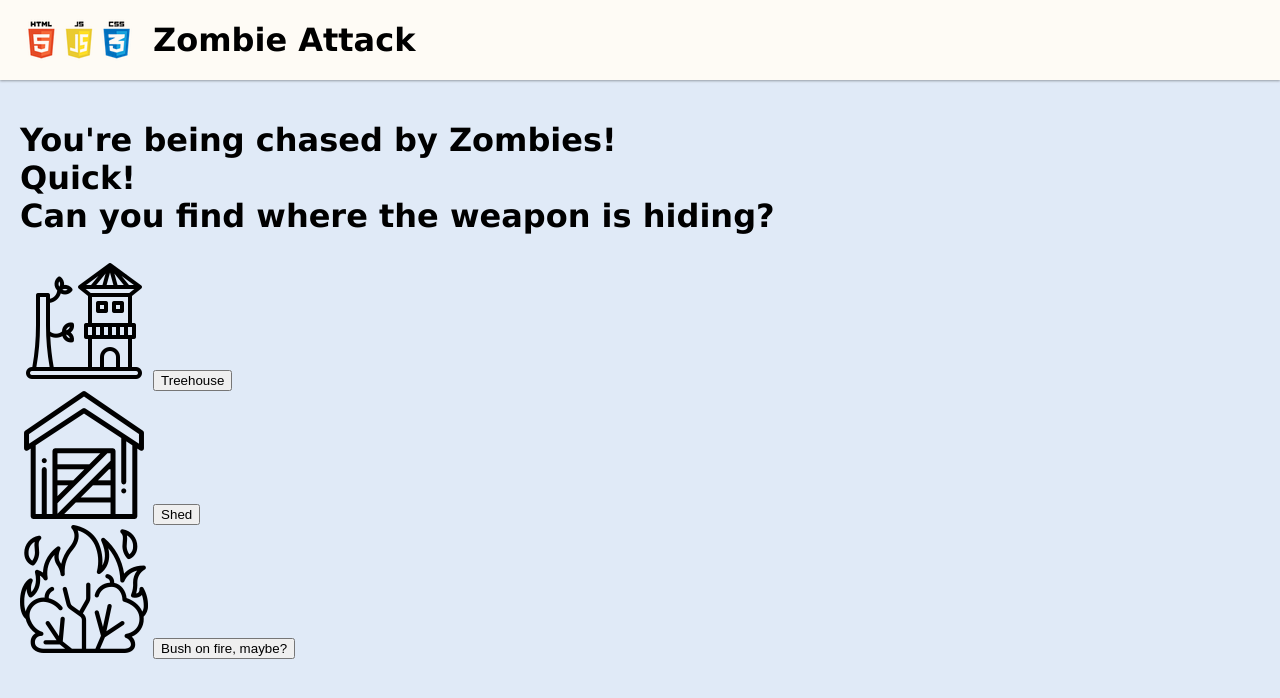
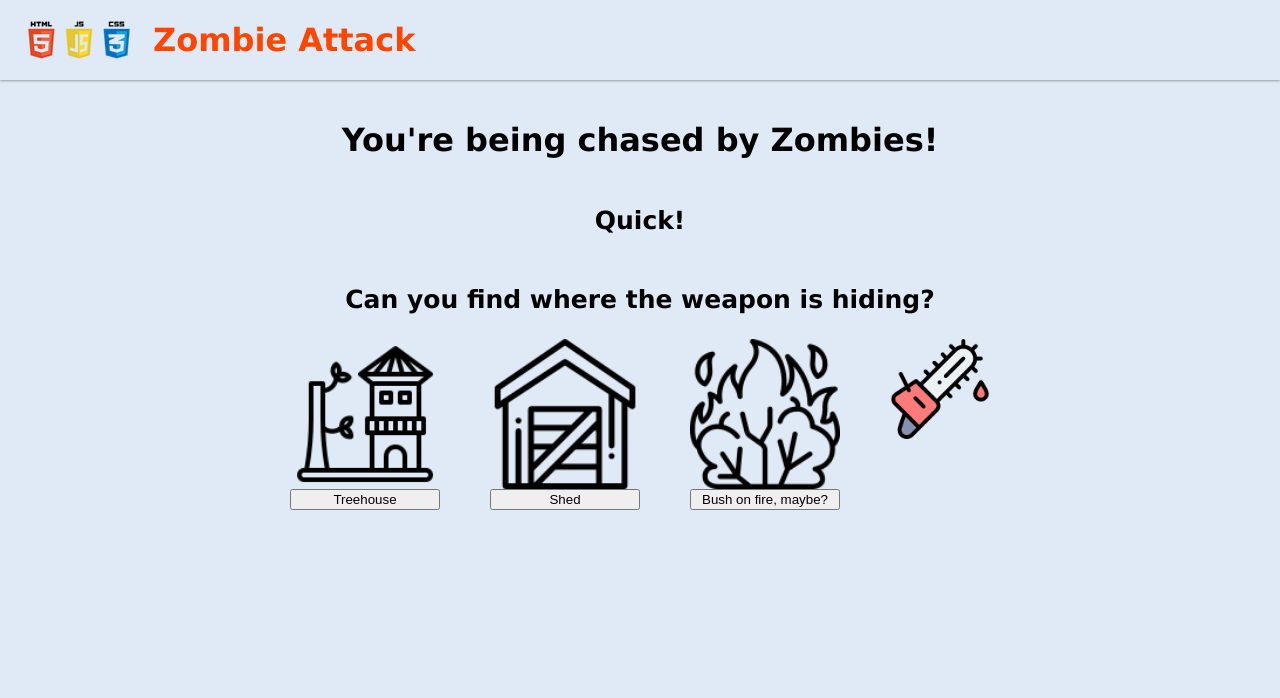
Before and after one commit to jessicalmosby/special-chainsaw-game, a plain HTML site: page index.html in a window 1280 px wide. Drawn offline with Linux system fonts and the light colour scheme.

Commit message:
added styling to style.css and chainsaw img

```diff
--- a/index.html
+++ b/index.html
@@ -19,6 +19,7 @@
         <!-- css -->
         <link rel="stylesheet" href="styles/reset.css" />
         <link rel="stylesheet" href="styles/global.css" />
+        <link rel="stylesheet" href="styles/style.css" />
         <!-- add link for page specific css -->
     </head>
 
@@ -29,21 +30,25 @@
         </header>
 
         <main>
-            <h1>
-                You're being chased by Zombies!<br />Quick!<br />Can you find where the weapon is
-                hiding?
-            </h1>
-            <section class="hidingSpots">
-                <div>
+            <h1>You're being chased by Zombies!</h1>
+            <p>Quick!</p>
+            <p>Can you find where the weapon is hiding?</p>
+            <section class="hiding-spots">
+                <div class="hiding-spot">
                     <img src="/assets/3611309.png" />
                     <button>Treehouse</button>
                 </div>
-                <div>
+                <div class="hiding-spot">
                     <img src="/assets/shed.png" />
                     <button>Shed</button>
                 </div>
-                <div><img src="/assets/bush.png"</div>
-                <button>Bush on fire, maybe?</button>
+                <div class="hiding-spot">
+                    <img src="/assets/bush.png" />
+                    <button>Bush on fire, maybe?</button>
+                </div>
+                <div>
+                    <img class="chainsaw" src="/assets/chainsaw.png" />
+                </div>
             </section>
         </main>
     </body>
--- a/styles/global.css
+++ b/styles/global.css
@@ -21,8 +21,8 @@ header {
     display: flex;
     align-items: center;
     gap: 10px;
-
-    background-color: var(--header-background);
+    color: orangered;
+    background-color: black (--header-background);
     box-shadow: 0 1px 3px rgba(0, 0, 0, 0.12), 0 1px 2px rgba(0, 0, 0, 0.24);
 }
 
--- /dev/null
+++ b/styles/style.css
@@ -0,0 +1,39 @@
+main {
+    padding: 20px;
+    display: flex;
+    flex-direction: column;
+    align-items: center;
+    background-image: src= '/assets/zombie.jpeg';
+}
+
+h1 {
+    display: flex;
+    flex-direction: column;
+    align-items: center;
+}
+
+p {
+    font-size: 25px;
+    font-weight: bold;
+}
+
+.hiding-spots {
+    display: flex;
+    gap: 50px;
+}
+
+.hiding-spot {
+    display: flex;
+    flex-direction: column;
+}
+
+img {
+    height: 150px;
+    transition: transform 0.5s ease-in-out;
+    z-index: 20;
+}
+
+.chainsaw {
+    height: 100px;
+    z-index: 10;
+}
```
Also changed, not shown: assets/zombie.jpeg (added).
